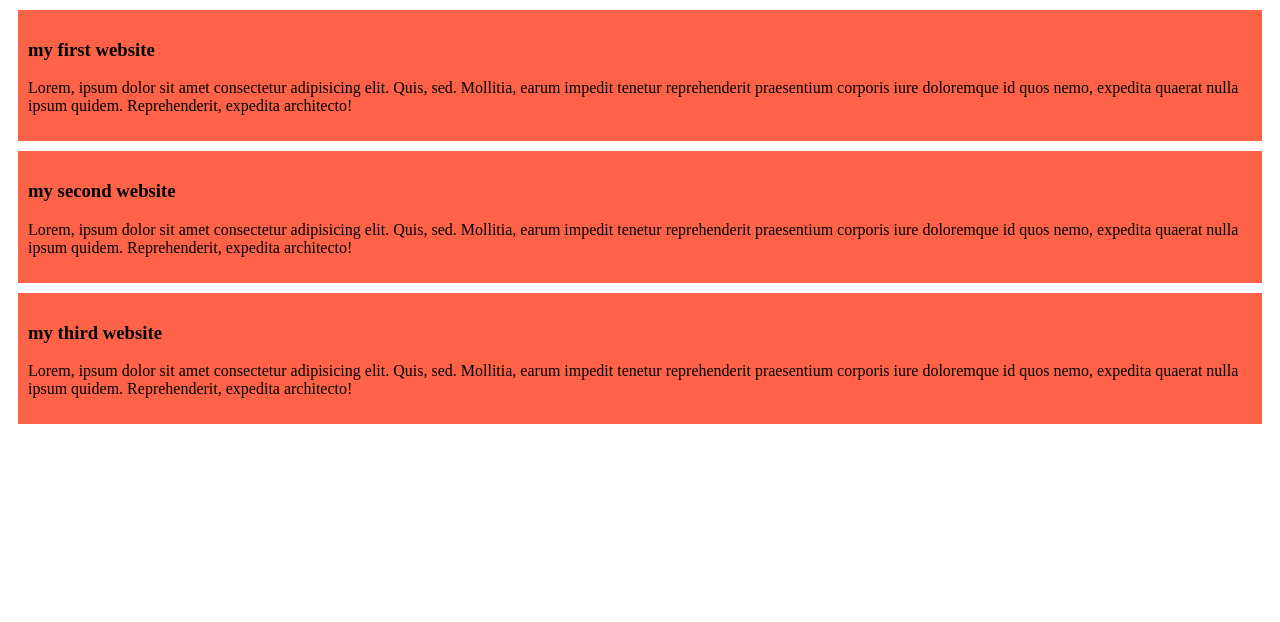
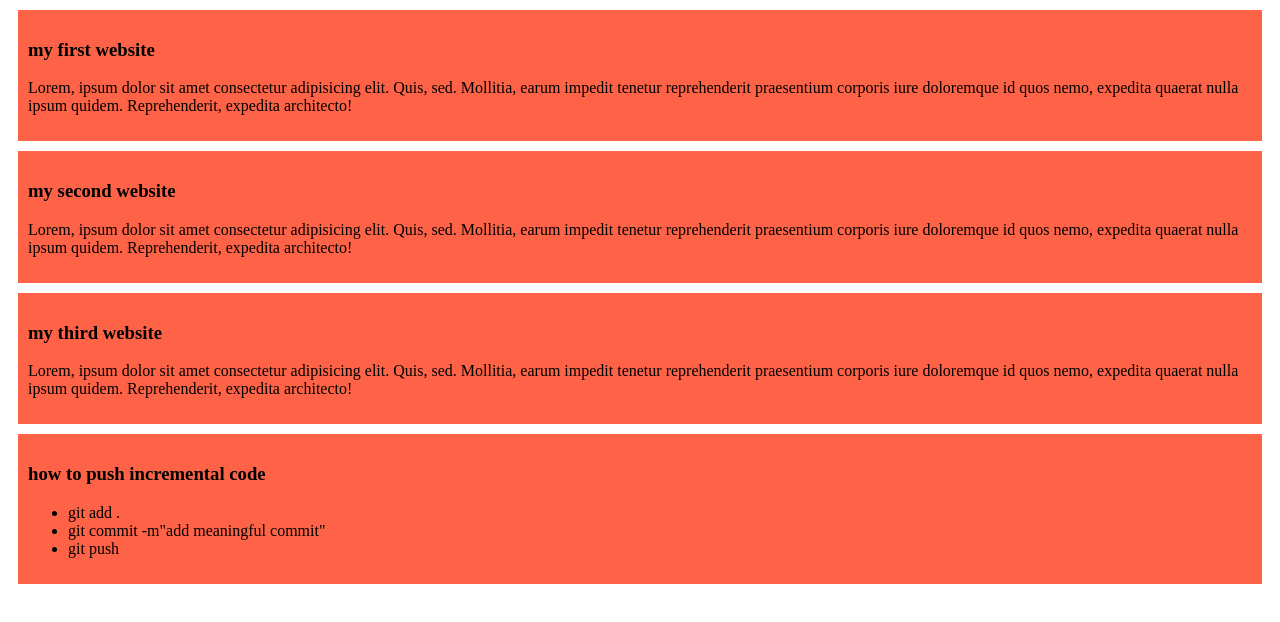
Before and after one commit to Towhid4455/my-simple-website, a plain HTML site: page index.html in a window 1280 px wide. Drawn offline with Linux system fonts and the light colour scheme.

Commit message:
added the list

```diff
--- a/index.html
+++ b/index.html
@@ -19,6 +19,14 @@
         <h3>my third website</h3>
         <p>Lorem, ipsum dolor sit amet consectetur adipisicing elit. Quis, sed. Mollitia, earum impedit tenetur reprehenderit praesentium corporis iure doloremque id quos nemo, expedita quaerat nulla ipsum quidem. Reprehenderit, expedita architecto!</p>
     </div>
+    <div>
+        <h3>how to push incremental code</h3>
+        <ul>
+            <li>git add .</li>
+            <li>git commit -m"add meaningful commit"</li>
+            <li>git push</li>
+        </ul>
+    </div>
 
 </body>
 </html>
```
